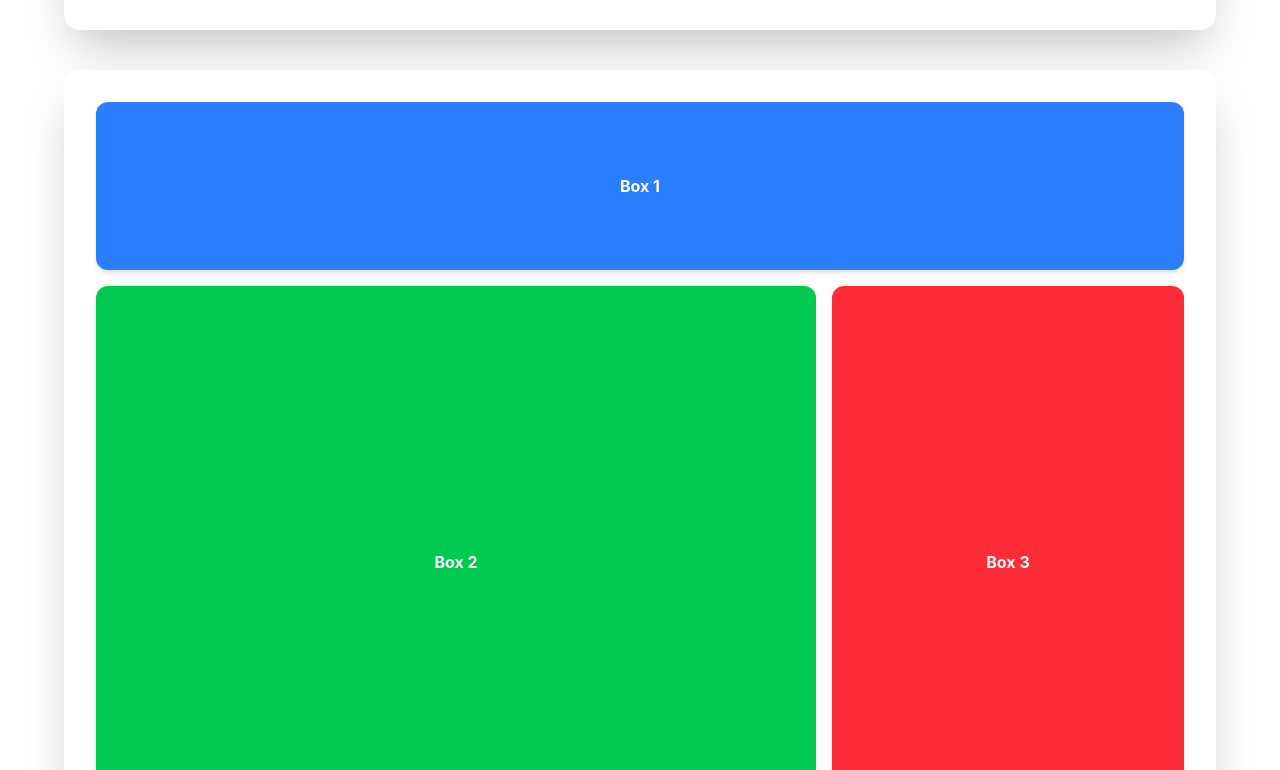
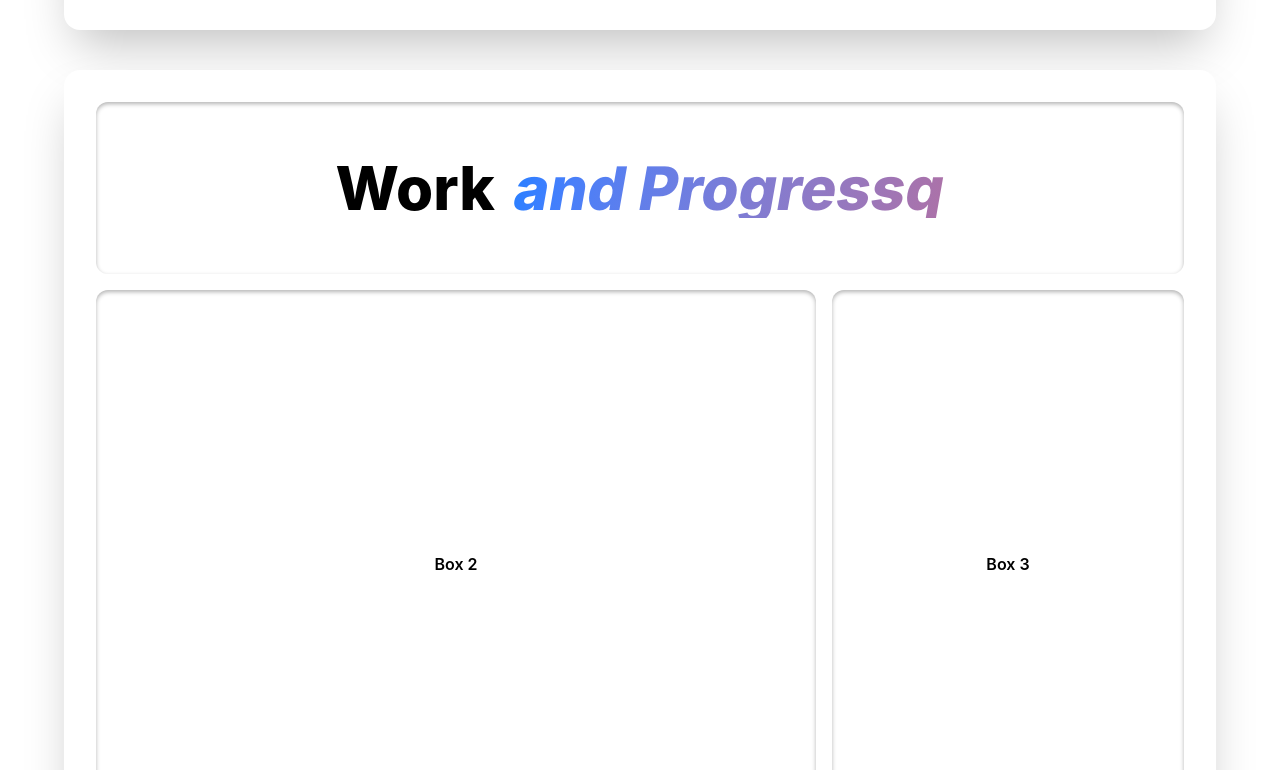
Before and after one commit to StefiManci/Portfolio, an Angular app: page / in a window 1280 px wide. Shown: the part 1570-2340 px from the top of the page. Built offline with nearby package versions, Linux system fonts and the light colour scheme.

Commit message:
Changes in Work

```diff
--- a/src/app/Home/work/work.html
+++ b/src/app/Home/work/work.html
@@ -1,13 +1,27 @@
 <div class="min-h-screen mt-10 flex items-center justify-center px-4">
   <div class="bg-white p-8 rounded-2xl shadow-2xl max-w-6xl w-full h-[100vh]">
     <div class="grid grid-cols-6 grid-rows-4 gap-4 h-full">
-      <div class="bg-blue-500 col-span-6 row-span-1 rounded-xl p-4 shadow-md text-white font-bold flex items-center justify-center">
-        Box 1
+      <div
+        class="relative col-span-6 group row-span-1 rounded-xl p-6 shadow-inner shadow-black/30 text-black font-semibold flex flex-col items-center justify-center space-y-4"
+      >
+        <h1 class="text-6xl font-extrabold flex items-baseline space-x-2">
+          <span>Work</span>
+          <span
+            class="text-transparent bg-clip-text bg-gradient-to-r from-blue-500 via-grey-500 to-red-500 animate-gradient bg-[length:200%_200%]"
+            style="margin-left: 12px; transform: skewX(-10deg); display: inline-block;"
+          >
+            and Progressq
+          </span>
+        </h1>
       </div>
-      <div class="bg-green-500 col-span-4 row-span-4 rounded-xl p-4 shadow-md text-white font-bold flex items-center justify-center">
+      <div
+        class="relative col-span-4 group row-span-3 rounded-xl p-6 shadow-inner shadow-black/30 text-black font-semibold flex flex-col items-center justify-center space-y-4"
+      >
         Box 2
       </div>
-      <div class="bg-red-500 col-span-2 row-span-4 rounded-xl p-4 shadow-md text-white font-bold flex items-center justify-center">
+      <div
+        class="relative col-span-2 group row-span-3 rounded-xl p-6 shadow-inner shadow-black/30 text-black font-semibold flex flex-col items-center justify-center space-y-4"
+      >
         Box 3
       </div>
     </div>
--- a/src/styles.css
+++ b/src/styles.css
@@ -51,3 +51,20 @@ body {
   .animate-scroll:hover{
     animation-play-state: paused;
   }
+
+
+  @keyframes gradientShift {
+  0% {
+    background-position: 0% 50%;
+  }
+  50% {
+    background-position: 100% 50%;
+  }
+  100% {
+    background-position: 0% 50%;
+  }
+}
+
+.animate-gradient {
+  animation: gradientShift 5s ease infinite;
+}
```
